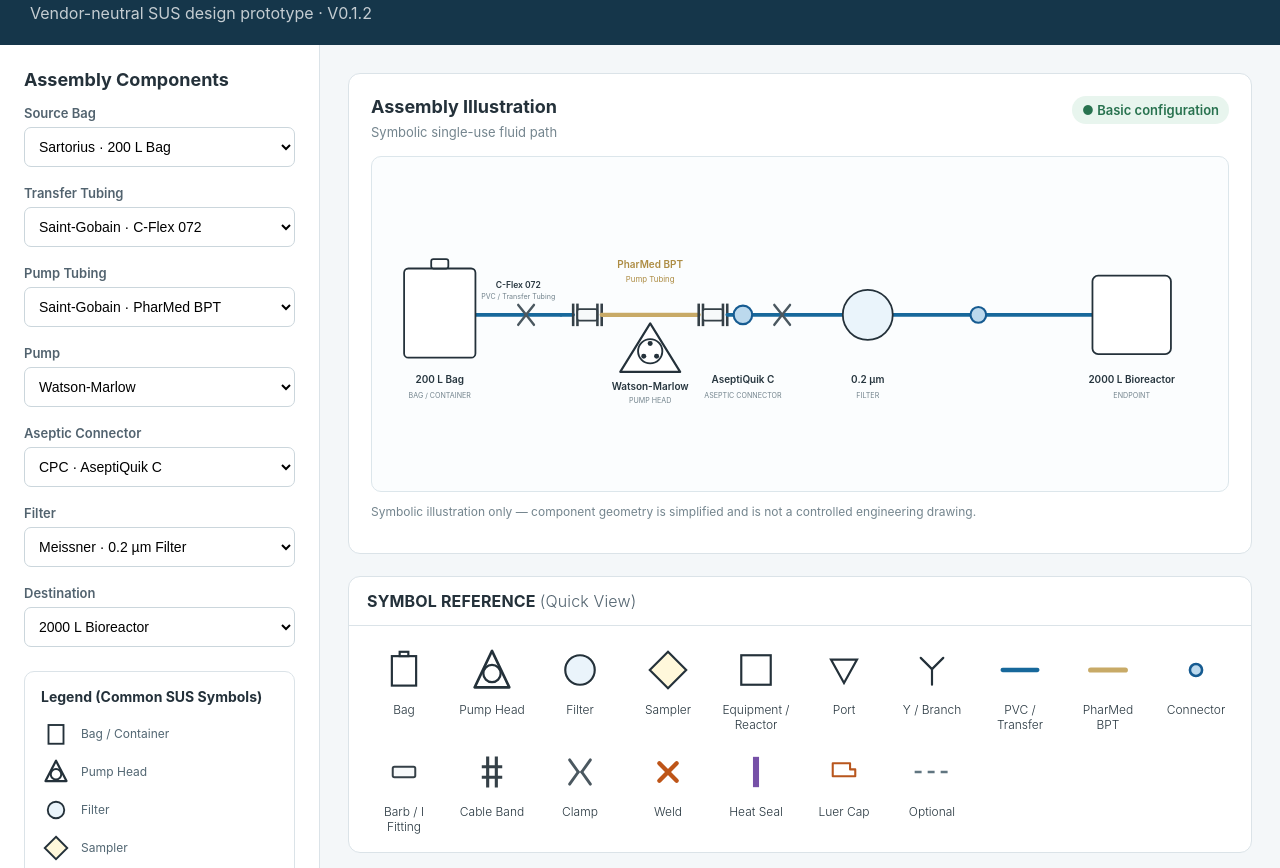
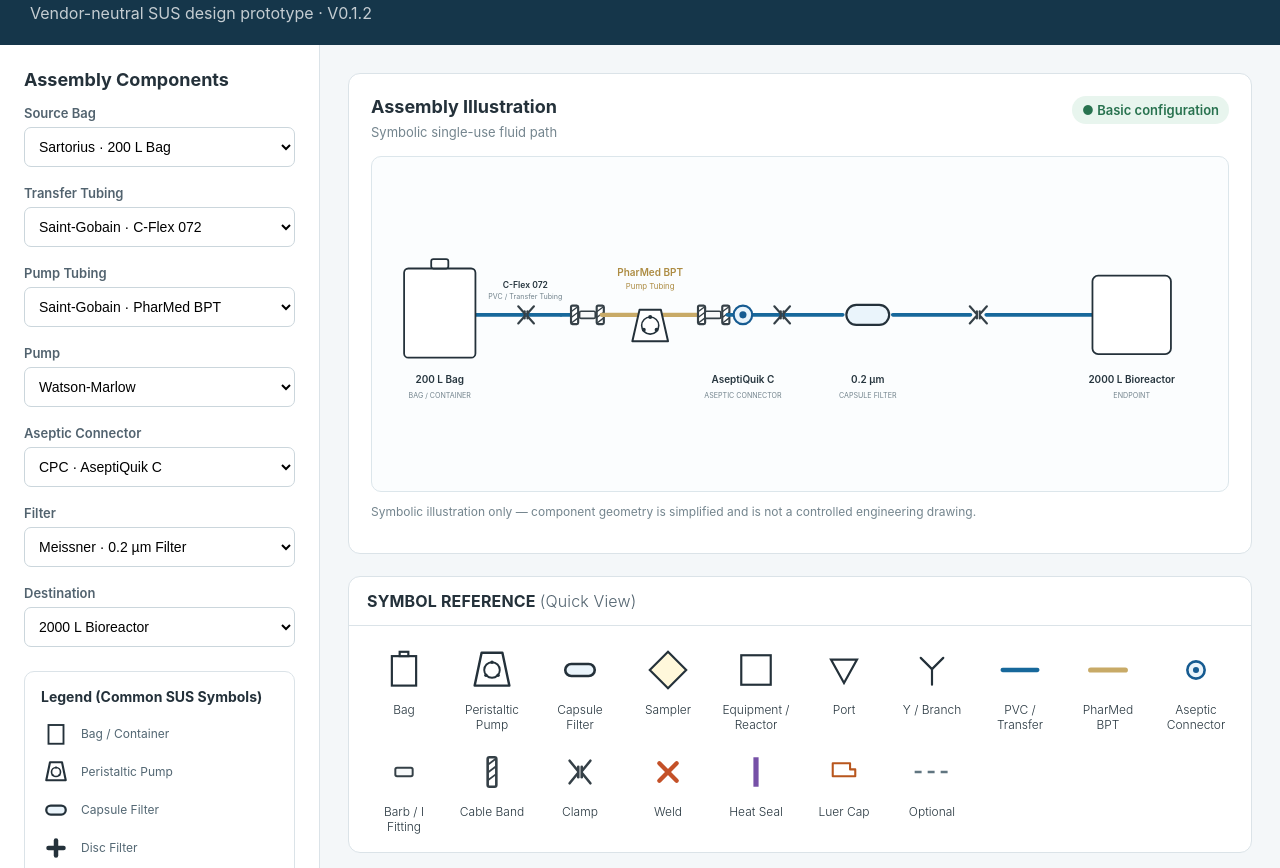
Before and after one commit to yunhsiangchang/Single-use-systems, a plain HTML site: page index.html in a window 1280 px wide. Shown: the part 56-924 px from the top of the page. Drawn offline with Linux system fonts and the light colour scheme.

Commit message:
redesign SUS symbols and assembly illustration

```diff
--- a/index.html
+++ b/index.html
@@ -101,17 +101,46 @@
 
 <div class="sidebar-legend-item">
 <svg viewBox="0 0 40 40">
-          <polygon points="20,5 6,32 34,32" class="pump-head-symbol"/>
-          <circle cx="20" cy="23" r="7" class="pump-rotor-symbol"/>
+<polygon
+class="pump-head-body"
+points="12,7 28,7 33,31 7,31"
+/>
+<circle
+class="pump-rotor"
+cx="20"
+cy="20"
+r="6"
+/>
+<circle class="pump-roller" cx="20" cy="14" r="1.5"/>
+<circle class="pump-roller" cx="15.5" cy="24" r="1.5"/>
+<circle class="pump-roller" cx="24.5" cy="24" r="1.5"/>
 </svg>
-        <span>Pump Head</span>
+<span>Peristaltic Pump</span>
+
 </div>
 
 <div class="sidebar-legend-item">
   <svg viewBox="0 0 40 40">
-          <circle cx="20" cy="20" r="11" class="filter-symbol"/>
+    <rect
+      x="7"
+      y="14"
+      width="26"
+      height="12"
+      rx="6"
+      class="capsule-filter-symbol"
+    />
   </svg>
-        <span>Filter</span>
+  <span>Capsule Filter</span>
+</div>
+
+<div class="sidebar-legend-item">
+  <svg viewBox="0 0 40 40">
+    <g class="disc-filter-symbol">
+      <line x1="20" y1="10" x2="20" y2="30"/>
+      <line x1="10" y1="20" x2="30" y2="20"/>
+    </g>
+  </svg>
+  <span>Disc Filter</span>
 </div>
 
       <div class="sidebar-legend-item">
@@ -130,7 +159,10 @@
 
 <div class="sidebar-legend-item">
   <svg viewBox="0 0 40 40">
-          <circle cx="20" cy="20" r="6" class="connector-symbol"/>
+    <g class="aseptic-connector-symbol">
+      <circle class="connector-outer" cx="20" cy="20" r="8"/>
+      <circle class="connector-inner" cx="20" cy="20" r="3.5"/>
+    </g>
   </svg>
   <span>Aseptic Connector</span>
 </div>
@@ -173,14 +205,26 @@
 
 <div class="sidebar-legend-item">
   <svg viewBox="0 0 40 40">
+
     <g class="cable-band-symbol">
-            <line x1="15" y1="8" x2="15" y2="32"/>
-            <line x1="25" y1="8" x2="25" y2="32"/>
-            <line x1="11" y1="16" x2="29" y2="16"/>
-            <line x1="11" y1="24" x2="29" y2="24"/>
+
+      <rect
+        x="14"
+        y="8"
+        width="12"
+        height="24"
+        rx="2"
+      />
+
+      <line x1="15" y1="14" x2="23" y2="9"/>
+      <line x1="15" y1="21" x2="25" y2="14"/>
+      <line x1="15" y1="28" x2="25" y2="21"/>
+
     </g>
+
   </svg>
-        <span>Cable Band / Strap</span>
+
+  <span>Cable Band</span>
 </div>
 
       <div class="sidebar-legend-item">
@@ -194,16 +238,17 @@
 
 <div class="sidebar-legend-item">
   <svg viewBox="0 0 40 40">
-          <g class="clamp-symbol">
-            <line x1="11" y1="11" x2="18" y2="20"/>
-            <line x1="11" y1="29" x2="18" y2="20"/>
-            <line x1="29" y1="11" x2="22" y2="20"/>
-            <line x1="29" y1="29" x2="22" y2="20"/>
+    <g class="pinch-clamp-symbol">
+      <path d="M8 9 L17 18"/>
+      <path d="M8 31 L17 22"/>
+      <path d="M32 9 L23 18"/>
+      <path d="M32 31 L23 22"/>
+      <line x1="18" y1="15" x2="18" y2="25"/>
+      <line x1="22" y1="15" x2="22" y2="25"/>
     </g>
   </svg>
-        <span>Clamp</span>
+  <span>Pinch Clamp</span>
 </div>
-
       <div class="sidebar-legend-item">
         <svg viewBox="0 0 40 40">
           <path d="M12 14 H25 V20 H30 V26 H12 Z" class="luer-cap-symbol"/>
@@ -244,11 +289,20 @@
       <line class="transfer-tubing-line" x1="145" y1="170" x2="265" y2="170"/>
 
       <!-- Generic clamp on upstream PVC segment -->
-      <g class="clamp-symbol" aria-label="Clamp on upstream transfer tubing">
-        <line x1="205" y1="156" x2="216" y2="170"/>
-        <line x1="205" y1="184" x2="216" y2="170"/>
-        <line x1="227" y1="156" x2="216" y2="170"/>
-        <line x1="227" y1="184" x2="216" y2="170"/>
+
+      <!-- PINCH CLAMP -->
+<g
+  class="pinch-clamp-symbol"
+  aria-label="Pinch clamp on upstream transfer tubing"
+>
+  <path d="M205 158 L214 168"/>
+  <path d="M205 182 L214 172"/>
+
+  <path d="M227 158 L218 168"/>
+  <path d="M227 182 L218 172"/>
+
+  <line x1="214" y1="165" x2="214" y2="175"/>
+  <line x1="218" y1="165" x2="218" y2="175"/>
 </g>
 
       <!-- BAG -->
@@ -261,21 +315,51 @@
 
       <!-- TRANSFER TUBING LABEL -->
       <g>
-        <text id="tubeLabel" class="line-label" x="205" y="132">C-Flex 072</text>
-        <text class="line-sub-label" x="205" y="148">PVC / Transfer Tubing</text>
+        <text id="tubeLabel" class="line-label" x="215" y="132">C-Flex 072</text>
+        <text class="line-sub-label" x="215" y="148">PVC / Transfer Tubing</text>
       </g>
 
       <!-- UPSTREAM BARB / I FITTING + CABLE BANDS -->
       <g aria-label="Upstream barb fitting with cable bands">
         <line class="transfer-tubing-line" x1="265" y1="170" x2="282" y2="170"/>
+
 <g class="cable-band-symbol">
-          <line x1="282" y1="156" x2="282" y2="184"/>
-          <line x1="288" y1="156" x2="288" y2="184"/>
+
+  <rect
+    x="279"
+    y="157"
+    width="10"
+    height="26"
+    rx="2"
+  />
+
+  <line x1="280" y1="165" x2="288" y2="159"/>
+  <line x1="280" y1="173" x2="288" y2="167"/>
+  <line x1="280" y1="181" x2="288" y2="175"/>
+
 </g>
-        <rect class="barb-fitting-symbol" x="288" y="162" width="28" height="16" rx="3"/>
+       <rect
+  class="barb-fitting-symbol"
+  x="291"
+  y="165"
+  width="22"
+  height="10"
+  rx="2"
+/>
 <g class="cable-band-symbol">
-          <line x1="316" y1="156" x2="316" y2="184"/>
-          <line x1="322" y1="156" x2="322" y2="184"/>
+
+  <rect
+    x="315"
+    y="157"
+    width="10"
+    height="26"
+    rx="2"
+  />
+
+  <line x1="316" y1="165" x2="324" y2="159"/>
+  <line x1="316" y1="173" x2="324" y2="167"/>
+  <line x1="316" y1="181" x2="324" y2="175"/>
+
 </g>
       </g>
 
@@ -283,30 +367,105 @@
       <line class="pump-tubing-line" x1="322" y1="170" x2="458" y2="170"/>
 
       <!-- Pump tubing label ABOVE pump head -->
-      <text id="pumpTubeLabel" class="pump-tube-label" x="390" y="105">PharMed BPT</text>
-      <text class="pump-tube-sub-label" x="390" y="124">Pump Tubing</text>
+      <text id="pumpTubeLabel" class="pump-tube-label" x="390" y="115">PharMed BPT</text>
+      <text class="pump-tube-sub-label" x="390" y="134">Pump Tubing</text>
 
-      <!-- PUMP HEAD: triangle + rotor -->
-      <g class="component-symbol" id="pumpSymbol">
-        <polygon class="pump-head-symbol" points="390,182 348,250 432,250"/>
-        <circle class="pump-rotor-symbol" cx="390" cy="221" r="17"/>
-        <circle class="pump-roller-symbol" cx="390" cy="210" r="3.5"/>
-        <circle class="pump-roller-symbol" cx="381" cy="228" r="3.5"/>
-        <circle class="pump-roller-symbol" cx="399" cy="228" r="3.5"/>
-        <text id="pumpLabel" class="symbol-label" x="390" y="275">Watson-Marlow</text>
-        <text class="symbol-type" x="390" y="294">PUMP HEAD</text>
+<!-- PUMP HEAD -->
+
+<g
+    class="pump-head"
+    transform="translate(360, 155)"
+>
+
+    <!-- Pump Housing -->
+
+    <polygon
+        class="pump-head-body"
+        points="
+        15,8
+        45,8
+        55,52
+        5,52
+        "
+    />
+
+    <!-- Rotor -->
+
+    <circle
+        class="pump-rotor"
+        cx="30"
+        cy="30"
+        r="12"
+    />
+
+    <!-- Rollers -->
+
+    <circle
+        class="pump-roller"
+        cx="30"
+        cy="18"
+        r="2.8"
+    />
+
+    <circle
+        class="pump-roller"
+        cx="21"
+        cy="36"
+        r="2.8"
+    />
+
+    <circle
+        class="pump-roller"
+        cx="39"
+        cy="36"
+        r="2.8"
+    />
+
+
   </g>
 
   <!-- DOWNSTREAM BARB / I FITTING + CABLE BANDS -->
       <g aria-label="Downstream barb fitting with cable bands">
+
+      <!-- Downstream Cable Band - PharMed side -->
       <g class="cable-band-symbol">
-          <line x1="458" y1="156" x2="458" y2="184"/>
-          <line x1="464" y1="156" x2="464" y2="184"/>
+
+  <rect
+    x="457"
+    y="157"
+    width="10"
+    height="26"
+    rx="2"
+  />
+
+  <line x1="458" y1="165" x2="466" y2="159"/>
+  <line x1="458" y1="173" x2="466" y2="167"/>
+  <line x1="458" y1="181" x2="466" y2="175"/>
+
 </g>
-        <rect class="barb-fitting-symbol" x="464" y="162" width="28" height="16" rx="3"/>
+        <rect
+  class="barb-fitting-symbol"
+  x="467"
+  y="165"
+  width="22"
+  height="10"
+  rx="2"
+/>
+<!-- Downstream Cable Band - PVC side -->
 <g class="cable-band-symbol">
-          <line x1="492" y1="156" x2="492" y2="184"/>
-          <line x1="498" y1="156" x2="498" y2="184"/>
+
+  <rect
+    x="491"
+    y="157"
+    width="10"
+    height="26"
+    rx="2"
+  />
+
+  <line x1="492" y1="165" x2="500" y2="159"/>
+  <line x1="492" y1="173" x2="500" y2="167"/>
+  <line x1="492" y1="181" x2="500" y2="175"/>
+
 </g>
         <line class="transfer-tubing-line" x1="498" y1="170" x2="507" y2="170"/>
       </g>
@@ -316,23 +475,26 @@
       <line class="transfer-tubing-line" x1="730" y1="170" x2="839" y2="170"/>
       <line class="transfer-tubing-line" x1="861" y1="170" x2="1010" y2="170"/>
 
-      <!-- Generic clamp on downstream PVC segment -->
-      <g class="clamp-symbol" aria-label="Clamp on downstream transfer tubing">
-        <line x1="564" y1="156" x2="575" y2="170"/>
-        <line x1="564" y1="184" x2="575" y2="170"/>
-        <line x1="586" y1="156" x2="575" y2="170"/>
-        <line x1="586" y1="184" x2="575" y2="170"/>
-      </g>
-
       <!-- ASEPTIC CONNECTOR -->
       <g class="component-symbol" id="connectorSymbol">
 
+        <g class="aseptic-connector-symbol">
+
   <circle
-          class="connector-symbol"
+    class="connector-outer"
     cx="520"
     cy="170"
     r="13"
   />
+
+  <circle
+    class="connector-inner"
+    cx="520"
+    cy="170"
+    r="5"
+  />
+
+</g>
 
         <text
           id="connectorLabel"
@@ -351,15 +513,35 @@
 
       </g>
 
+      <!-- Generic clamp on downstream PVC segment -->
+
+      <!-- PINCH CLAMP -->
+<g
+  class="pinch-clamp-symbol"
+  aria-label="Pinch clamp on downstream transfer tubing"
+>
+  <path d="M564 158 L573 168"/>
+  <path d="M564 182 L573 172"/>
+
+  <path d="M586 158 L577 168"/>
+  <path d="M586 182 L577 172"/>
+
+  <line x1="573" y1="165" x2="573" y2="175"/>
+  <line x1="577" y1="165" x2="577" y2="175"/>
+</g>
+
+
 
       <!-- FILTER -->
       <g class="component-symbol" id="filterSymbol">
 
-        <circle
-          class="filter-symbol"
-          cx="695"
-          cy="170"
-          r="35"
+       <rect
+  class="capsule-filter-symbol"
+  x="665"
+  y="156"
+  width="60"
+  height="28"
+  rx="14"
 />
 
         <text
@@ -374,22 +556,39 @@
           class="symbol-type"
           x="695"
           y="287">
-          FILTER
+          CAPSULE FILTER
         </text>
 
       </g>
 
 
-      <!-- SECOND CONNECTOR -->
-      <g>
+<!-- DOWNSTREAM PINCH CLAMP -->
 
-        <circle
-          class="connector-symbol"
-          cx="850"
-          cy="170"
-          r="11"
+<g
+  class="pinch-clamp-symbol"
+  aria-label="Downstream pinch clamp"
+>
+  <!-- left jaw -->
+  <path d="M838 158 L847 168"/>
+  <!-- left lower -->
+  <path d="M838 182 L847 172"/>
+  <!-- right jaw -->
+  <path d="M862 158 L853 168"/>
+  <!-- right lower -->
+  <path d="M862 182 L853 172"/>
+  <!-- center pinch -->
+  <line
+      x1="848"
+      y1="165"
+      x2="848"
+      y2="175"
   />
-
+  <line
+      x1="852"
+      y1="165"
+      x2="852"
+      y2="175"
+  />
 </g>
 
 
@@ -452,13 +651,22 @@
       </div>
 
 <div class="quick-symbol-item">
-        <svg viewBox="0 0 60 60"><polygon points="30,8 10,50 50,50" class="pump-head-symbol"/><circle cx="30" cy="34" r="10" class="pump-rotor-symbol"/></svg>
-        <span>Pump Head</span>
+<svg viewBox="0 0 60 60">
+<polygon
+class="pump-head-body"
+points="18,10 42,10 50,48 10,48"
+/>
+<circle
+class="pump-rotor"cx="30"cy="30"r="9"/><circle class="pump-roller" cx="30" cy="21" r="2"/><circle class="pump-roller" cx="23" cy="36" r="2"/><circle class="pump-roller" cx="37" cy="36" r="2"
+/>
+</svg>
+<span>Peristaltic Pump</span>
+
 </div>
 
       <div class="quick-symbol-item">
-        <svg viewBox="0 0 60 60"><circle cx="30" cy="30" r="17" class="filter-symbol"/></svg>
-        <span>Filter</span>
+        <svg viewBox="0 0 60 60"><rect x="13" y="23" width="34" height="14" rx="7" class="capsule-filter-symbol"/></svg>
+        <span>Capsule Filter</span>
       </div>
 
       <div class="quick-symbol-item">
@@ -492,22 +700,55 @@
       </div>
 
 <div class="quick-symbol-item">
-        <svg viewBox="0 0 60 60"><circle cx="30" cy="30" r="7" class="connector-symbol"/></svg>
-        <span>Connector</span>
+  <svg viewBox="0 0 60 60">
+    <g class="aseptic-connector-symbol">
+      <!-- outer ring -->
+      <circle
+        class="connector-outer"
+        cx="30"
+        cy="30"
+        r="10"
+      />
+      <!-- inner core -->
+      <circle
+        class="connector-inner"
+        cx="30"
+        cy="30"
+        r="3.5"
+      />
+    </g>
+  </svg>
+  <span>Aseptic Connector</span>
 </div>
 
       <div class="quick-symbol-item">
-        <svg viewBox="0 0 60 60"><rect x="17" y="24" width="26" height="12" rx="2" class="barb-fitting-symbol"/></svg>
+        <svg viewBox="0 0 60 60"><rect x="20" y="25" width="20" height="10" rx="2" class="barb-fitting-symbol"/></svg>
         <span>Barb / I Fitting</span>
       </div>
 
       <div class="quick-symbol-item">
-        <svg viewBox="0 0 60 60"><g class="cable-band-symbol"><line x1="25" y1="14" x2="25" y2="46"/><line x1="35" y1="14" x2="35" y2="46"/><line x1="20" y1="24" x2="40" y2="24"/><line x1="20" y1="36" x2="40" y2="36"/></g></svg>
+        <svg viewBox="0 0 60 60">
+          <g class="cable-band-symbol">
+            <rect x="25" y="13" width="10" height="34" rx="2"/>
+            <line x1="26" y1="21" x2="34" y2="15"/>
+            <line x1="26" y1="30" x2="34" y2="24"/>
+            <line x1="26" y1="39" x2="34" y2="33"/>
+          </g>
+        </svg>
         <span>Cable Band</span>
       </div>
 
       <div class="quick-symbol-item">
-        <svg viewBox="0 0 60 60"><g class="clamp-symbol"><line x1="18" y1="16" x2="28" y2="30"/><line x1="18" y1="44" x2="28" y2="30"/><line x1="42" y1="16" x2="32" y2="30"/><line x1="42" y1="44" x2="32" y2="30"/></g></svg>
+       <svg viewBox="0 0 60 60">
+          <g class="pinch-clamp-symbol">
+            <path d="M18 17 L27 28"/>
+            <path d="M18 43 L27 32"/>
+            <path d="M42 17 L33 28"/>
+            <path d="M42 43 L33 32"/>
+            <line x1="28" y1="24" x2="28" y2="36"/>
+            <line x1="32" y1="24" x2="32" y2="36"/>
+          </g>
+        </svg>
         <span>Clamp</span>
       </div>
 
```
Also changed, not shown: css/style.css (+176 -19 lines). Lines whose indentation alone changed are shown as unchanged.
